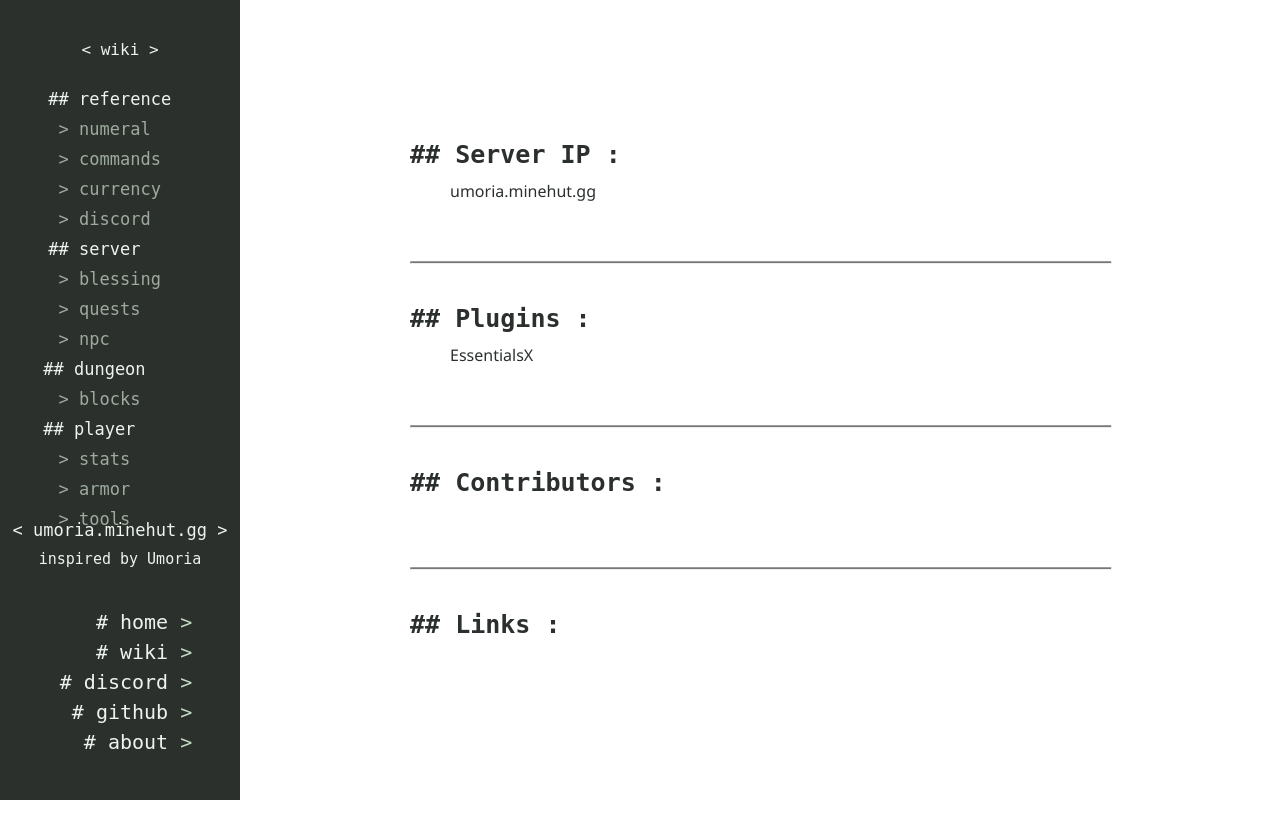
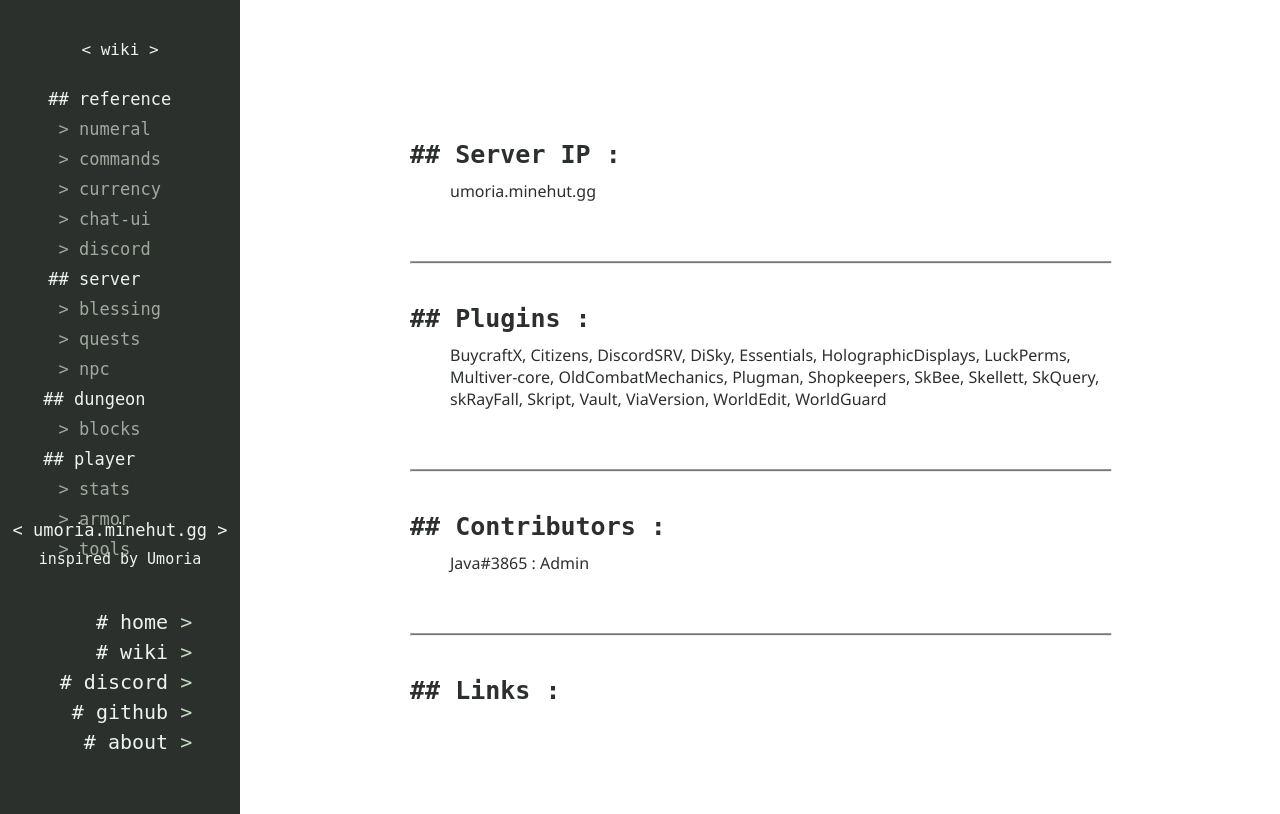
Before and after one commit to Javascript-void0/Minehut, a Flask app: template web/templates/about.html in a window 1280 px wide. Shown: the top 814 px of the page. Run offline with Flask 2, Linux system fonts and the light colour scheme; the template is opened without the code that fills it, so the values that code supplies are empty.

```diff
--- a/web/templates/about.html
+++ b/web/templates/about.html
@@ -17,13 +17,13 @@ About | umoria.minehut.gg
 
 <h1>## Plugins :</h1>
 
-<p>EssentialsX</p>
+<p>BuycraftX, Citizens, DiscordSRV, DiSky, Essentials, HolographicDisplays, LuckPerms, Multiver-core, OldCombatMechanics, Plugman, Shopkeepers, SkBee, Skellett, SkQuery, skRayFall, Skript, Vault, ViaVersion, WorldEdit, WorldGuard</p>
 
 <br><hr>
 
 <h1>## Contributors :</h1>
 
-<p></p>
+<p>Java#3865 : Admin</p>
 
 <br><hr>
 
--- a/web/templates/base.html
+++ b/web/templates/base.html
@@ -37,6 +37,7 @@
 					<h1 class='sub'><a href='#numeral'>&nbsp> numeral&nbsp&nbsp&nbsp&nbsp</a></h1>
 					<h1 class='sub'><a href='#commands'>&nbsp> commands&nbsp&nbsp&nbsp</a></h1>
 					<h1 class='sub'><a href='#currency'>&nbsp> currency&nbsp&nbsp&nbsp</a></h1>
+					<h1 class='sub'><a href='#chat-ui'>&nbsp> chat-ui&nbsp&nbsp&nbsp&nbsp</a></h1>
 					<h1 class='sub'><a href='#discord'>&nbsp> discord&nbsp&nbsp&nbsp&nbsp</a></h1>
 
 					<h1><a href='#server'>## server&nbsp&nbsp&nbsp&nbsp&nbsp</a></h1>
```
Also changed, not shown: discord/bot2.py (+7 -7 lines), web/templates/wiki.html (+18 -8 lines), 2 other files.
